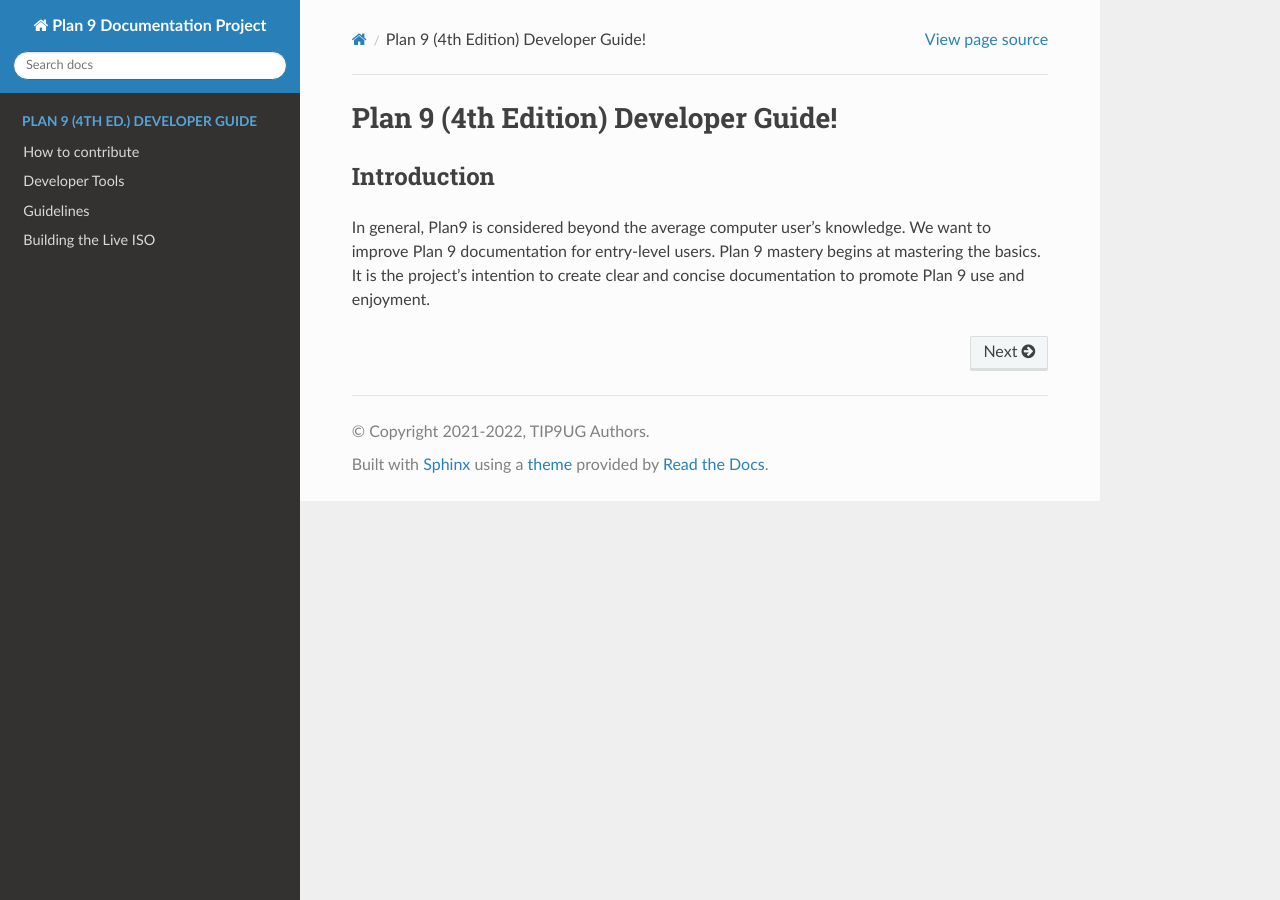
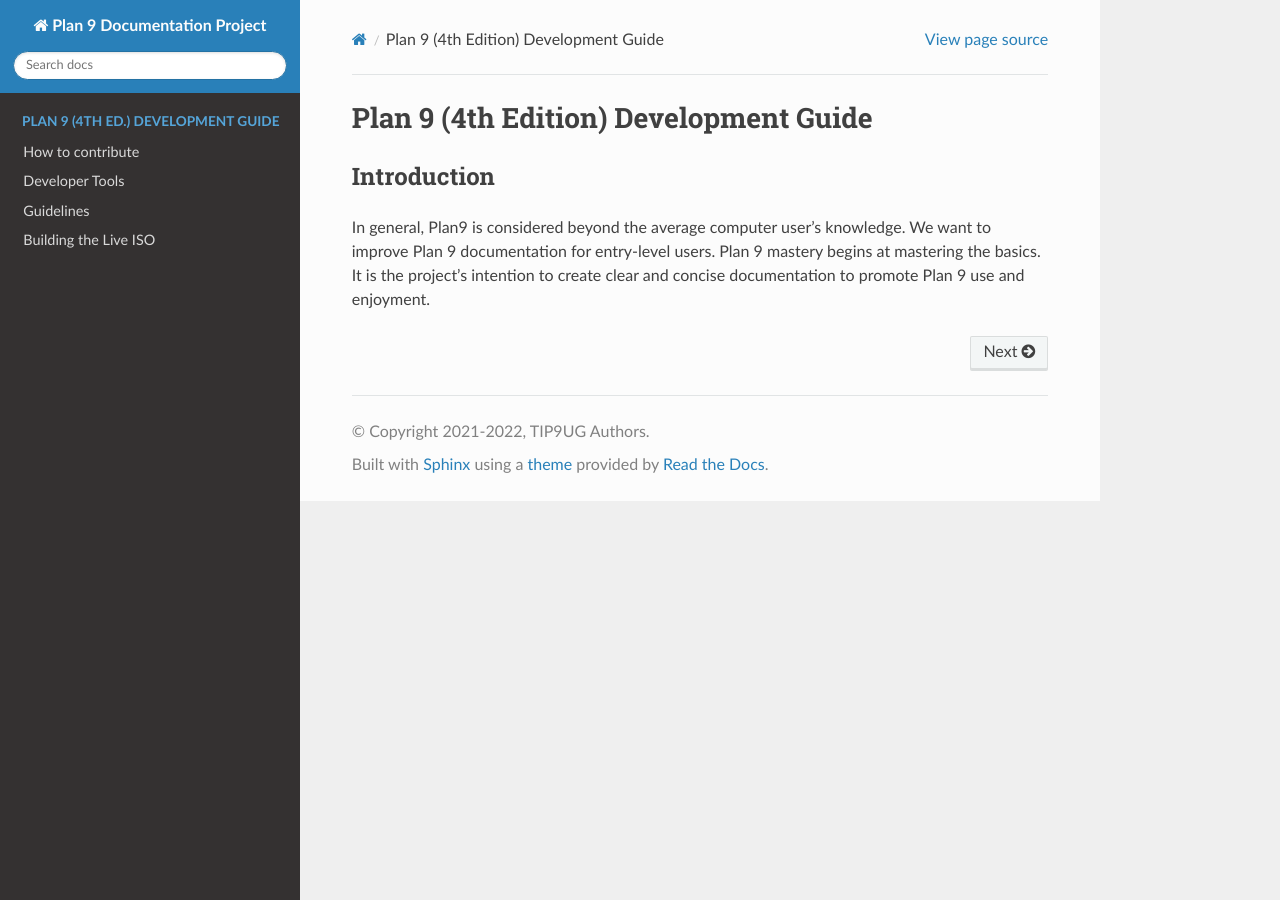
Before and after one commit to tip9ug/plan9-4th-edition-development-guide, a Sphinx documentation site: the page built from source/index.md, in a window 1280 px wide. Built offline with Sphinx 7.4.7 and the Read the Docs theme 2.0.0, drawn with Linux system fonts in a browser that asks for light colours; pages that are not in the unit, such as notebooks, are missing from menus.

Commit message:
Update index.md

````diff
--- a/source/index.md
+++ b/source/index.md
@@ -1,5 +1,5 @@
-Plan 9 (4th Edition) Developer Guide!
-====================================================
+Plan 9 (4th Edition) Development Guide
+======================================
 
 ## Introduction
 
@@ -7,7 +7,7 @@ In general, Plan9 is considered beyond the average computer user's knowledge. We
 
 
 ```{toctree}
-:caption: Plan 9 (4th Ed.) Developer Guide
+:caption: Plan 9 (4th Ed.) Development Guide
 :hidden:
 :maxdepth: 2
 :glob:
````
